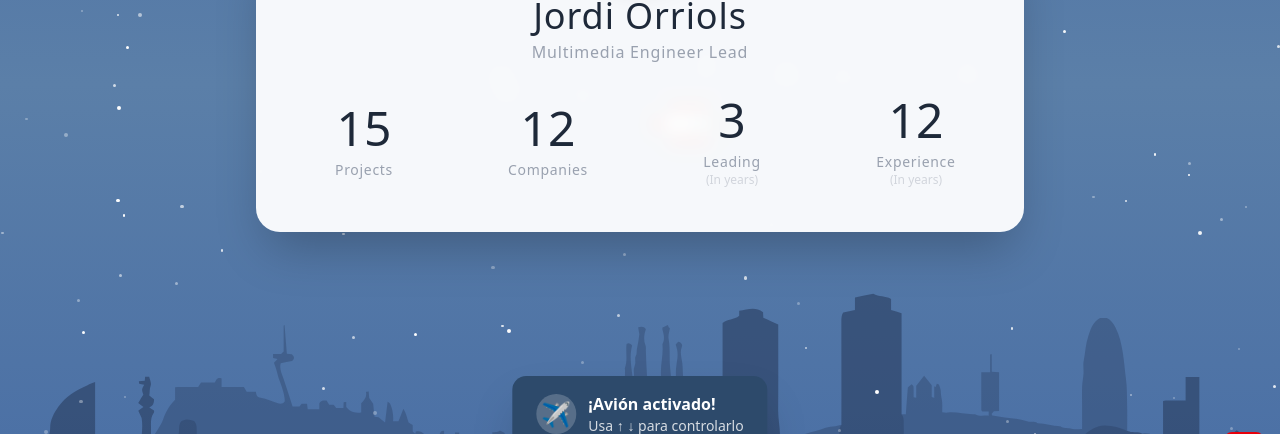
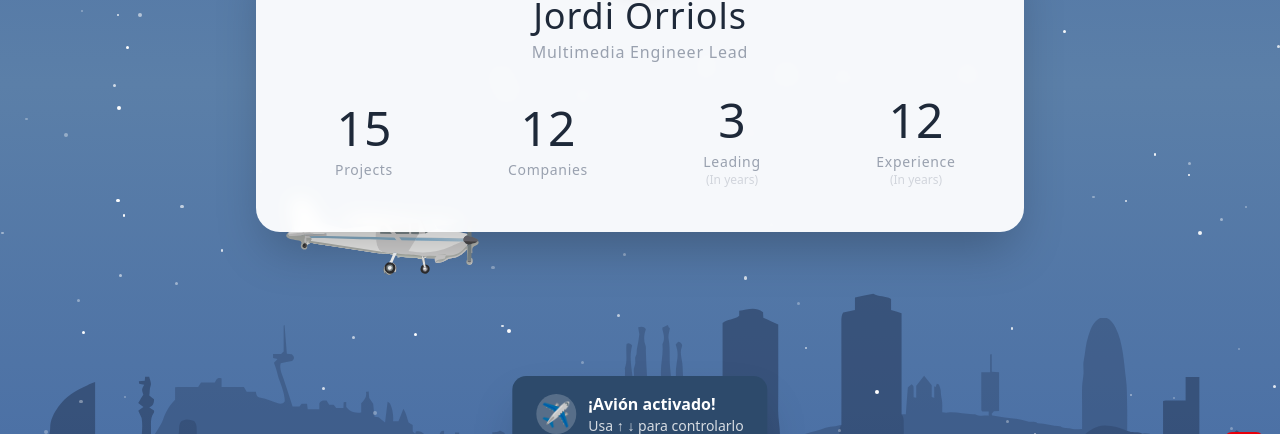
Before and after one commit to JordiOrriols/website, a React (Vite) app: page / in a window 1280 px wide. Both pictures are taken after a click on the button 1244 px from the left and 766 px from the top of the page. Shown: the part 316-750 px from the top of the page. Built offline with nearby package versions, Linux system fonts and the light colour scheme; no server answers.

Commit message:
chore: replce plane

```diff
--- a/src/components/plane.tsx
+++ b/src/components/plane.tsx
@@ -26,20 +26,20 @@ export default function PlaneController() {
 
     // Animation loop
     const animate = () => {
-      // Move horizontally (always moving left)
-      positionRef.current.x -= 0.3;
+      // Move horizontally (always moving right)
+      positionRef.current.x += 0.3;
 
       // Reset position when off screen
-      if (positionRef.current.x < -15) {
-        positionRef.current.x = 115;
+      if (positionRef.current.x > 115) {
+        positionRef.current.x = -15;
       }
 
       // Move vertically based on controls
       positionRef.current.y += velocityYRef.current;
 
       // Vertical boundaries (keep within viewport)
-      if (positionRef.current.y < 10) positionRef.current.y = 10;
-      if (positionRef.current.y > 90) positionRef.current.y = 90;
+      if (positionRef.current.y < 0) positionRef.current.y = 0;
+      if (positionRef.current.y > 80) positionRef.current.y = 80;
 
       setPosition({ x: positionRef.current.x, y: positionRef.current.y });
 
@@ -58,6 +58,19 @@ export default function PlaneController() {
     };
   }, []);
 
+  /*
+
+   <animateTransform
+              attributeName="transform"
+              attributeType="XML"
+              type="rotate"
+              from="0 85 40"
+              to="360 85 40"
+              dur="0.2s"
+              repeatCount="indefinite"
+            />
+  */
+
   return (
     <>
       {/* Plane SVG */}
@@ -73,132 +86,253 @@ export default function PlaneController() {
         }}
         transition={{ type: "spring", stiffness: 300, damping: 20 }}
       >
-        <svg
-          width="120"
-          height="80"
-          viewBox="0 0 120 80"
-          className="drop-shadow-xl"
-        >
-          {/* Fuselage (cuerpo) */}
-          <ellipse
-            cx="50"
-            cy="40"
-            rx="35"
-            ry="10"
-            fill="#FFFFFF"
-            stroke="#333"
-            strokeWidth="1.5"
-          />
-
-          {/* Cockpit window */}
-          <ellipse
-            cx="60"
-            cy="40"
-            rx="12"
-            ry="8"
-            fill="#87CEEB"
-            opacity="0.7"
-          />
-
-          {/* Wings (alas principales) */}
-          <rect
-            x="30"
-            y="20"
-            width="40"
-            height="6"
-            fill="#FF0000"
-            stroke="#8B0000"
-            strokeWidth="1"
-          />
-          <rect
-            x="30"
-            y="54"
-            width="40"
-            height="6"
-            fill="#FF0000"
-            stroke="#8B0000"
-            strokeWidth="1"
-          />
-
-          {/* Tail (cola) */}
+        <svg xmlns="http://www.w3.org/2000/svg" width="1024" height="1024" style={{ width: 300, height: 300 }} viewBox="0 0 1024 1024">
           <path
-            d="M 15 35 L 15 45 L 25 45 L 25 35 Z"
-            fill="#FF0000"
-            stroke="#8B0000"
-            strokeWidth="1"
+            fill="#D1D0D0"
+            d="M130 394c6-6 40-3 49-5 10-1 16 14 20 21l14 24c6 11 19 36 30 42 11 5 24 6 36 10l16 4c13 5 14 5 28 3l23-3 27-3 15-2 6-4c-10-7-22-2-31-4-16-2-42-4-56-13-4-3-4-5-4-9 4-5 42-12 51-14 20-2 41 1 61 3l51 4 134 9 87 5c3 0 15 1 16 5l-2 2-8 3c-4 2-9 6-13 6-17 3-35 2-52 5l-3 2c1 3 4 10 7 11 33 5 66 7 100 16v5c-5 1-11 4-13 10-1 4-1 7 1 11v-1c5 6 7 8 14 11l-4 5 2-1c2 1 1 24 1 27h-1v1h-1v-17c-8 12-29 27-43 30-11 2-19 1-29 9-7 5-28 11-36 7v-1c-3-3-3-9-3-12l-27-1c-3-1-7-1-8 1h-1l-3-9-5 1c0 3 2 8 1 10-6-3-11 2-16-4l-38-2-15-2-14 2c-2-2 0-5 1-6l-8-1 4-7c-4-2-8-2-12-1l-2 6c-2-1-20-5-23-4-12 0-20 0-32-2a14469 14469 0 0 0-207-32c-6-1-19-4-23-1l-7 5-1-1-1 1-1-3-4-2v-1c-1-1 0-2 1-3l3-2 4-2c1-1 6-3 7 0h6l-3-1c4-2 3-5 2-9l-2-1-4-5-12-1-2-2v-1l2-1-4-1c-5 0-7 3-12 3l-33 2c-14 0-8-2-12-10l4-2 13-4-2-14-7-76c0-7-1-13 3-19Z"
           />
           <path
-            d="M 15 30 L 15 38 L 25 40 Z"
-            fill="#FF0000"
-            stroke="#8B0000"
-            strokeWidth="1"
+            fill="#ECECEB"
+            d="M130 394c6-6 40-3 49-5 10-1 16 14 20 21l14 24c6 11 19 36 30 42 11 5 24 6 36 10l16 4c13 5 14 5 28 3l23-3 27-3 15-2 16-1 18 5c-2 12-3 20-3 33l64 2 7 9-70-2c0 12 4 28 12 37l8 3v1l-1 1c7 1 34 5 40 4l-2 6c-2-1-20-5-23-4-12 0-20 0-32-2a14469 14469 0 0 0-207-32c-6-1-19-4-23-1l-7 5-1-1-1 1-1-3-4-2v-1c-1-1 0-2 1-3l3-2 4-2c1-1 6-3 7 0h6l-3-1c4-2 3-5 2-9l-2-1-4-5-12-1-2-2v-1l2-1-4-1c-5 0-7 3-12 3l-33 2c-14 0-8-2-12-10l4-2 13-4-2-14-7-76c0-7-1-13 3-19Z"
           />
           <path
-            d="M 15 42 L 15 50 L 25 40 Z"
-            fill="#FF0000"
-            stroke="#8B0000"
-            strokeWidth="1"
+            fill="#ECECEB"
+            d="M198 526h43a11195 11195 0 0 0 157 4l22 1c0 12 4 28 12 37l8 3v1l-1 1c7 1 34 5 40 4l-2 6c-2-1-20-5-23-4-12 0-20 0-32-2a14469 14469 0 0 0-207-32c-6-1-19-4-23-1l-7 5-1-1-1 1-1-3-4-2v-1c-1-1 0-2 1-3l3-2 4-2c1-1 6-3 7 0h6l-3-1c4-2 3-5 2-9Z"
           />
-
-          {/* Propeller (hélice) - animated */}
-          <g>
-            <animateTransform
-              attributeName="transform"
-              attributeType="XML"
-              type="rotate"
-              from="0 85 40"
-              to="360 85 40"
-              dur="0.2s"
-              repeatCount="indefinite"
-            />
-            <rect x="82" y="35" width="8" height="2" fill="#333" rx="1" />
-            <rect x="82" y="43" width="8" height="2" fill="#333" rx="1" />
-            <circle cx="85" cy="40" r="3" fill="#555" />
-          </g>
-
-          {/* Engine */}
-          <ellipse cx="78" cy="40" rx="8" ry="6" fill="#444" />
-
-          {/* Landing gear */}
-          <circle cx="55" cy="52" r="2.5" fill="#333" />
-          <circle cx="45" cy="52" r="2.5" fill="#333" />
-          <line
-            x1="55"
-            y1="50"
-            x2="55"
-            y2="48"
-            stroke="#333"
-            strokeWidth="1.5"
+          <path
+            fill="#AFB2AD"
+            d="m182 538 4-2c1-1 6-3 7 0h6l41 6 55 8 144 23c7 1 34 5 40 4l-2 6c-2-1-20-5-23-4-12 0-20 0-32-2a14469 14469 0 0 0-207-32c-6-1-19-4-23-1l-7 5-1-1-1 1-1-3-4-2v-1c-1-1 0-2 1-3l3-2Z"
           />
-          <line
-            x1="45"
-            y1="50"
-            x2="45"
-            y2="48"
-            stroke="#333"
-            strokeWidth="1.5"
+          <path
+            fill="#ECECEB"
+            d="M184 548c-1-3-2-4 1-7 1-1 4-2 5 0v2l2 1-7 5-1-1Zm-2-10 4-2c1-1 6-3 7 0l-4 2-1-2-10 7c-1-1 0-2 1-3l3-2Z"
           />
-
-          {/* Details */}
-          <line
-            x1="20"
-            y1="40"
-            x2="85"
-            y2="40"
-            stroke="#999"
-            strokeWidth="0.5"
-            opacity="0.5"
+          <path
+            fill="#86ADC6"
+            d="M204 513c10 0 37 0 46-3v9l109 2 60 1 64 2 7 9-70-2-22-1h-31l-126-4h-43l-2-1-4-5-12-1-2-2v-1l2-1-4-1 28-1Z"
           />
-          <text
-            x="55"
-            y="44"
-            fontSize="6"
-            fill="#333"
-            textAnchor="middle"
-            fontWeight="bold"
-          >
-            N172SP
-          </text>
+          <defs>
+            <linearGradient
+              id="a"
+              x1="212.1"
+              x2="215.7"
+              y1="508"
+              y2="525"
+              gradientUnits="userSpaceOnUse"
+            >
+              <stop offset="0" stop-color="#AAA9AA" />
+              <stop offset="1" stop-color="#CCC7C4" />
+            </linearGradient>
+          </defs>
+          <path
+            fill="url(#a)"
+            d="M204 513c10 0 37 0 46-3v9h-35l-23 1-12-1-2-2v-1l2-1-4-1 28-1Z"
+          />
+          <path
+            fill="#D1D0D0"
+            d="M170 506c8 6 15 1 24 1 3 0 2 1 3 2 2 1 9 0 10 3l-3 1-28 1c-5 0-7 3-12 3l-33 2c-14 0-8-2-12-10l4-2-1 3 47-2 1-2Z"
+          />
+          <path
+            fill="#FAFAFA"
+            d="M142 503c7-1 15 0 22-3 1-1 9 1 11 1l31-1c16-1 28-3 43 2-19 1-38 3-57 1l-22 1v2l-1 2-47 2 1-3 13-4h6Z"
+          />
+          <path
+            fill="#AFB2AD"
+            d="m130 394 1 9 1 7c1 6 1 24 3 29l2 15 2 26 3 23h-6l-2-14-7-76c0-7-1-13 3-19Z"
+          />
+          <path
+            fill="#FAFAFA"
+            d="M131 403c8 1 18 1 26 3h-1c-9 1-14-2-21 4h-3l-1-7Zm4 36v-2h2c-1 2-2 2-1 4 4 2 7 0 9 4v1l-6 1h4l-6 1v6l-2-15Zm4 41c2-2 5-2 8-1l-8 1Zm45 9h2c-2 2-21 4-26 4l-14-1c-2 0-3 1-4-1h8c12 1 22 0 34-2Zm41-3h5-1l1 1c-3 2-16 1-20 1h-4c3-2 15-1 19-2Zm-67-61h2l1 1v1l-6 1 4 1h-5l-1-3c-4 1-6 2-10 1l15-2Zm67 64h3v1c-3 2-9 1-13 1l-4-1 14-1Zm-55-68c4-1 5 2 9 2v1c-6 2-3 0-6-2h-3v-1Zm-18-8 7 1-1-1v1h-12l6-1Zm4 50h6v1h-6v-1Zm-23-46h8c-3 1-7 2-8 0Zm170 38c4-5 42-12 51-14 20-2 41 1 61 3l51 4 134 9 87 5c3 0 15 1 16 5l-2 2-8 3c-4 2-9 6-13 6-17 3-35 2-52 5l-3 2c1 3 4 10 7 11 33 5 66 7 100 16v5c-5 1-11 4-13 10l-53-1-98-1-9-1 5-11h2l23-3 7-4-19-45-8-1-37 1-71-4-34-2-17-1c-2 0-4-3-4-5h4c-6-4-14-4-22-4-7 4-18 4-26 5l-46 5-11 1-2-1Z"
+          />
+          <path
+            fill="#86ADC6"
+            d="m577 461 31 1 20 33a274 274 0 0 0-32 11l-19-45Z"
+          />
+          <path
+            fill="#D1D0D0"
+            d="M690 469h11l-8 3c-4 2-9 6-13 6-17 3-35 2-52 5l-3 2-3-6-5-10h25c9 0 42 3 48 0Z"
+          />
+          <path
+            fill="#AFB2AD"
+            d="M622 479c6-3 39-4 48-5l23-2c-4 2-9 6-13 6-17 3-35 2-52 5l-3 2-3-6Z"
+          />
+          <path
+            fill="#ECECEB"
+            d="M641 468c9-1 41-2 49 1-6 3-39 0-48 0l5-1h-6Zm-83 57h10l98 1 53 1c-1 4-1 7 1 11h-12 4c-1 2-27 12-31 14a244 244 0 0 1-150 18l22-36 5-9Z"
+          />
+          <defs>
+            <linearGradient
+              id="b"
+              x1="632.2"
+              x2="641.6"
+              y1="550.5"
+              y2="510"
+              gradientUnits="userSpaceOnUse"
+            >
+              <stop offset="0" stop-color="#85B5D5" />
+              <stop offset="1" stop-color="#B9D1E1" />
+            </linearGradient>
+          </defs>
+          <path
+            fill="url(#b)"
+            d="M558 525h10l98 1 53 1c-1 4-1 7 1 11h-12l-155-4 5-9Z"
+          />
+          <path
+            fill="#AFB2AD"
+            d="m730 553 2-1c2 1 1 24 1 27h-1v1h-1v-17c-8 12-29 27-43 30-11 2-19 1-29 9-7 5-28 11-36 7v-1c4-10 23-9 32-12l3-11c25 1 45-4 62-23 3-3 6-7 10-9Z"
+          />
+          <path
+            fill="#D1D0D0"
+            d="M652 602c18-18 29-6 49-18 10-5 18-16 26-22l4 1c-8 12-29 27-43 30-11 2-19 1-29 9-7 5-28 11-36 7 7-4 18-1 24-4l5-3Z"
+          />
+          <path
+            fill="#AFB2AD"
+            d="M394 481c-10-7-22-2-31-4-16-2-42-4-56-13-4-3-4-5-4-9l2 1 10 3 113 22 11 1-4 1v4c-8 0-25-5-31-3l-16 1 6-4Z"
+          />
+          <path
+            fill="#7D888B"
+            d="m539 475 26-2c1 11 2 29 1 40h-2l-24-1-1-37Z"
+          />
+          <defs>
+            <linearGradient
+              id="c"
+              x1="533.3"
+              x2="532.5"
+              y1="582.2"
+              y2="593.4"
+              gradientUnits="userSpaceOnUse"
+            >
+              <stop offset="0" stop-color="#A0A59D" />
+              <stop offset="1" stop-color="#CBCFC7" />
+            </linearGradient>
+          </defs>
+          <path
+            fill="url(#c)"
+            d="M491 578c12 5 49 4 64 6l18 2c2 0 2 1 3 2 0 3 2 8 1 10-6-3-11 2-16-4l-38-2-15-2-14 2c-2-2 0-5 1-6l-8-1 4-7Z"
+          />
+          <path fill="#7D888B" d="M439 482h11l24 30-40-1 1-24v-4l4-1Z" />
+          <path fill="#86ADC6" d="m499 523 59 2-5 9-46-1-8-10Z" />
+          <path
+            fill="#7D888B"
+            d="m569 460 8 1 19 45-7 4c-6-12-12-31-18-44l-2-6Z"
+          />
+          <path
+            fill="#AFB2AD"
+            d="m581 587 24-1 21 1-2 5-2-1c-1 0-2 1-2 3l1 1-1 1-27-1c-3-1-7-1-8 1h-1l-3-9Z"
+          />
+          <path
+            fill="#ECECEB"
+            d="M584 596c0-7 4-6 10-6l-5 2 4 3c-3-1-7-1-8 1h-1Zm-52-135 37-1 2 6-7-1-32-4Z"
+          />
+          <path fill="#7D888B" d="M524 476h8l1 36h-44l-6-8-19-24 22-1 38-3Z" />
+          <path fill="#AFB2AD" d="M635 581h24v1l-5 1-11-1-14-1h6Z" />
+          <path
+            fill="#7D888B"
+            d="M719 527c2-6 8-9 13-10 3 2 10 3 14 4 6 2 16 6 21 10l1 4c1 3 3 6 1 9-4 7-14 6-19 14-4 6 0 16-2 20l-1-1c-2 3-1 13-1 17l2 2c2 13 2 23-13 21-8-4-7-12-4-18v-19h1v-1h1c0-3 1-26-1-27l-2 1 4-5c-7-3-9-5-14-11v1c-2-4-2-7-1-11Z"
+          />
+          <path
+            fill="#706E76"
+            d="M719 527c2-6 8-9 13-10 3 2 10 3 14 4 6 2 16 6 21 10l1 4-3 4c-7 4-12 4-20 7l-11 2c-7-3-9-5-14-11v1c-2-4-2-7-1-11Z"
+          />
+          <path
+            fill="#49484A"
+            d="M720 537h15c5 1 27 0 30 2-7 4-12 4-20 7l-11 2c-7-3-9-5-14-11Z"
+          />
+          <defs>
+            <linearGradient
+              id="d"
+              x1="748.1"
+              x2="763.1"
+              y1="544.8"
+              y2="564.6"
+              gradientUnits="userSpaceOnUse"
+            >
+              <stop offset="0" stop-color="#ADB0A8" />
+              <stop offset="1" stop-color="#C7C5C8" />
+            </linearGradient>
+          </defs>
+          <path
+            fill="url(#d)"
+            d="m765 539 3-4c1 3 3 6 1 9-4 7-14 6-19 14-4 6 0 16-2 20l-1-1h-1l-1-31c8-3 13-3 20-7Z"
+          />
+          <path
+            fill="#AFB2AD"
+            d="M746 605v-11l2 2c2 13 2 23-13 21-8-4-7-12-4-18h1v6c3-2 9-2 12-1l1 1h1Z"
+          />
+          <path
+            fill="#D1D0D0"
+            d="M746 605v-11l2 2c2 13 2 23-13 21 4-3 13-2 11-12Z"
+          />
+          <path fill="#706E76" d="M732 605c3-2 9-2 12-1l1 1c-3 4-10 4-13 0Z" />
+          <path
+            fill="#AFB2AD"
+            d="M731 580h1v-1h1l-1 20h-1v-19Zm-569-44c-14-6-36-3-47-14-4-4 0-10 4-13 4 8-2 10 12 10l33-2c5 0 7-3 12-3l4 1-2 1v1l2 2 12 1 4 5 2 1c1 4 2 7-2 9l3 1h-6c-1-3-6-1-7 0l-4 2-3 2c-1 1-2 2-1 3v1l4 2 1 3 1-1 1 1v10c-3 10-18 7-21-2-2-5 0-9 2-15l-4-6Z"
+          />
+          <path
+            fill="#D1D0D0"
+            d="m178 517 2 2 12 1 4 5 2 1c1 4 2 7-2 9l3 1h-6c-1-3-6-1-7 0l-4 2-3 2c-8-2-1-6-4-12l2-1c1-2-1-5 1-10Z"
+          />
+          <path
+            fill="#AFB2AD"
+            d="M182 538v-13h14l2 1c1 4 2 7-2 9l3 1h-6c-1-3-6-1-7 0l-4 2Z"
+          />
+          <path fill="#AFB2AD" d="M195 525h1l2 1c1 4 2 7-2 9 0-4 3-5-1-10Z" />
+          <path
+            fill="#2C2B2C"
+            d="m178 544 4 2 1 3v6l-4 4c-2 1-5 0-7-1-5-3-3-8 0-12 2-2 3-2 6-2Z"
+          />
+          <path
+            fill="#49484A"
+            d="m178 544 4 2c-3 4 1 7-2 10l-4 1c-3 0-4-2-4-5l2-2 1 2c1 2 0 1 2 1v-4l1-2-6-1c2-2 3-2 6-2Z"
+          />
+          <path
+            fill="#2C2B2C"
+            d="M451 619c3-6 6-9 12-11 5 0 7 0 12 2l1-1c14 6 15 18 12 31l-3 3c-2 0-2-1-3-2l-4 4c-12 10-19 9-28-5l2 10c-8-10-9-20-1-31Z"
+          />
+          <path
+            fill="#AFB2AD"
+            d="M451 619c-2 6-2 12 0 18 3 4 7 8 12 10 9 3 11-2 15-2-12 10-19 9-28-5l2 10c-8-10-9-20-1-31Z"
+          />
+          <path
+            fill="#D1D0D0"
+            d="m475 610 1-1c14 6 15 18 12 31l-3 3c-2 0-2-1-3-2l2-4c5-11 2-22-9-27Z"
+          />
+          <path
+            fill="#7D888B"
+            d="M463 617a11 11 0 1 1 5 21c-11 4-13-6-14-14 3-4 4-6 9-7Z"
+          />
+          <path
+            fill="#49484A"
+            d="M454 624c3-4 4-6 9-7a11 11 0 0 0 5 21c-11 4-13-6-14-14Z"
+          />
+          <path
+            fill="#FAFAFA"
+            d="M464 621c4 0 5 0 8 2 2 2 2 6 0 8-7 8-16-2-8-10Z"
+          />
+          <path fill="#ECECEB" d="M464 621c4 0 5 0 8 2l-5 3h-2l1 1h-1l-1-6Z" />
+          <path fill="#49484A" d="M469 613c5-1 7-1 9 4-3 0-7-3-9-4Z" />
+          <path
+            fill="#2C2B2C"
+            d="m576 588 5-1 3 9h1l3 20 7 2c16 8 6 34-11 29-9-2-15-12-11-21 1-4 4-7 8-9l-4-19c1-2-1-7-1-10Z"
+          />
+          <path
+            fill="#ECECEB"
+            d="m576 588 5-1 3 9h1l3 20 1 5 4 8h-2l-1-1c-2-2-3-2-7-2v-3l-2-6-4-19c1-2-1-7-1-10Z"
+          />
+          <path
+            fill="#706E76"
+            d="M589 621c23 11-12 35-10 6l4-4v3c4 0 5 0 7 2l1 1h2l-4-8Z"
+          />
+          <path
+            fill="#FAFAFA"
+            d="M583 626c4 0 5 0 7 2l1 1c-3 5-3 5-9 5-1-3-1-5 1-8Z"
+          />
+          <path fill="#D1D0D0" d="M593 629c0 8-4 12-11 5 6 0 6 0 9-5h2Z" />
+          <path fill="#7D888B" d="M732 466h14v55c-4-1-11-2-14-4v-51Z" />
+          <path
+            fill="#FAFAFA"
+            d="M479 577c4-1 8-1 12 1l-4 7c-3 4-8 18-11 24l-1 1c-5-2-7-2-12-2l3-1c3-2 9-19 11-24l2-6Z"
+          />
         </svg>
       </motion.div>
 
```
